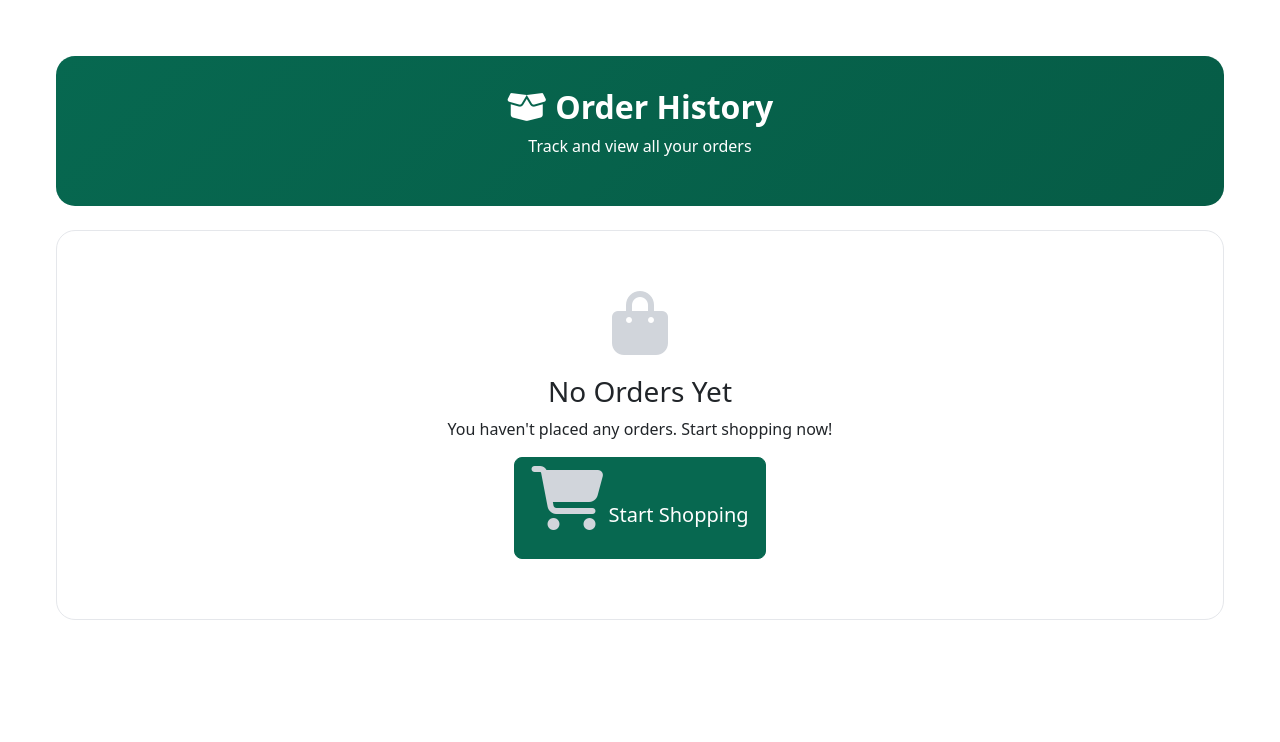
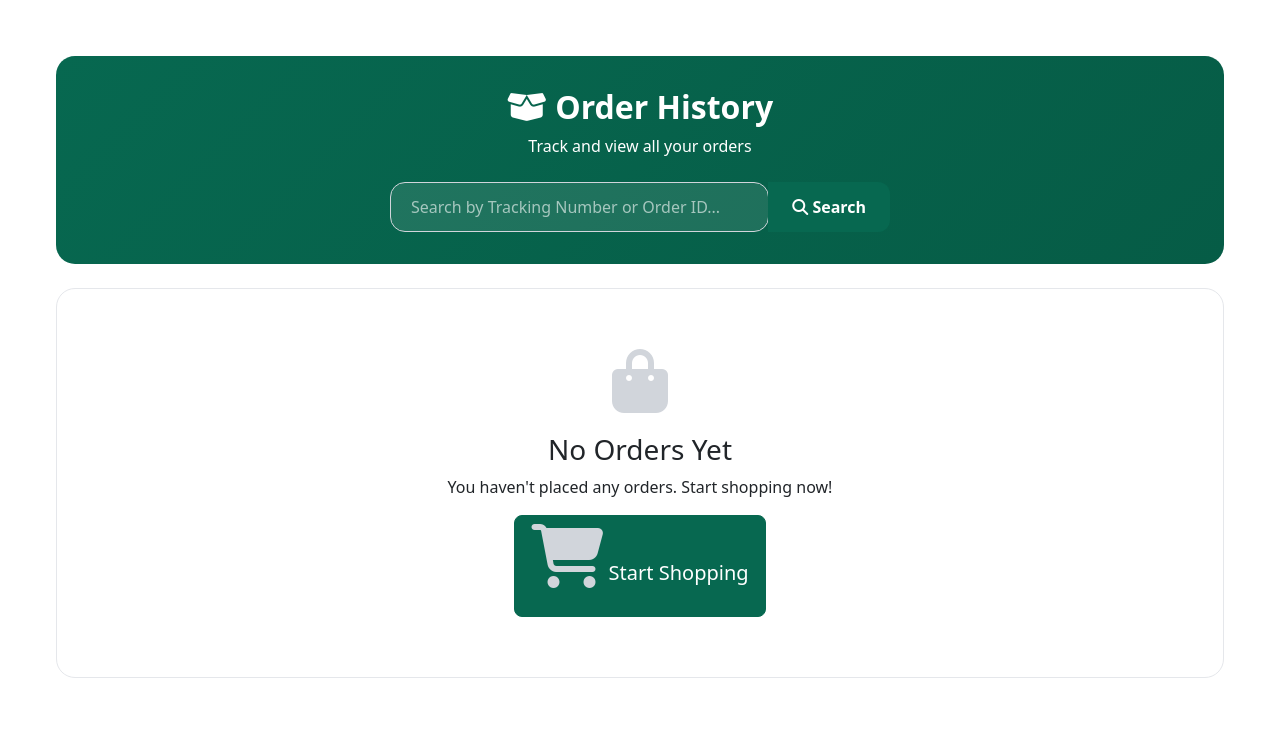
Before and after one commit to AdamDono/BuyMo, a Flask app: page /orders in a window 1280 px wide. Shown: the part 88-830 px from the top of the page. Before the commit the page ends 708 px from the top, so only its background shows below. Run offline with Flask 3, Linux system fonts and the light colour scheme; the visitor is signed in with stand-in values (Sample User, id 1); data that the repository does not hold is empty; some libraries are stand-ins or nearby versions.

Commit message:
Improve Order History layout, add tracking search, and fix email button styling

```diff
--- a/app.py
+++ b/app.py
@@ -789,6 +789,11 @@ def payfast_return():
                 login_user(user, remember=True, force=True)
                 session.permanent = True
                 session['user_id'] = user.id
+
+                # Clear cart count cache
+                cache_key = f'cart_count_{user.id}'
+                session.pop(cache_key, None)
+
                 flash('Order placed successfully! Check your orders page for details.', 'success')
                 return redirect(url_for('orders'))
         except ValueError:
@@ -1271,15 +1276,27 @@ def orders():
     cur = conn.cursor()
 
     # Fetch completed orders with delivery info and status
+    search_query = request.args.get('search', '').strip()
+
     try:
-        cur.execute('''
-            SELECT o.id, o.total_amount, o.order_date, o.status, o.delivery_method,
-                   o.full_name, o.phone, o.street_address, o.suburb, o.city,
-                   o.province, o.postal_code, o.delivery_fee, o.pickup_date
-            FROM orders o
-            WHERE o.user_id = %s
-            ORDER BY o.order_date DESC;
-        ''', (current_user.id,))
+        if search_query:
+            cur.execute('''
+                SELECT o.id, o.total_amount, o.order_date, o.status, o.delivery_method,
+                       o.full_name, o.phone, o.street_address, o.suburb, o.city,
+                       o.province, o.postal_code, o.delivery_fee, o.pickup_date, o.tracking_number
+                FROM orders o
+                WHERE o.user_id = %s AND (o.tracking_number ILIKE %s OR CAST(o.id AS TEXT) ILIKE %s)
+                ORDER BY o.order_date DESC;
+            ''', (current_user.id, f'%{search_query}%', f'%{search_query}%'))
+        else:
+            cur.execute('''
+                SELECT o.id, o.total_amount, o.order_date, o.status, o.delivery_method,
+                       o.full_name, o.phone, o.street_address, o.suburb, o.city,
+                       o.province, o.postal_code, o.delivery_fee, o.pickup_date, o.tracking_number
+                FROM orders o
+                WHERE o.user_id = %s
+                ORDER BY o.order_date DESC;
+            ''', (current_user.id,))
         completed_orders = cur.fetchall()
     except Exception as e:
         # If columns don't exist yet, rollback and try basic query
@@ -1349,6 +1366,7 @@ def orders():
             'postal_code': order[11],
             'delivery_fee': float(order[12]) if order[12] else 0,
             'pickup_date': order[13],
+            'tracking_number': order[14],
             'order_items': [{'name': item[0], 'image': item[1], 'quantity': item[2], 'price_at_purchase': float(item[3])} for item in order_items]
         })
 
--- a/templates/emails/order_confirmation.html
+++ b/templates/emails/order_confirmation.html
@@ -82,7 +82,7 @@
         .btn {
             display: inline-block;
             background: #076850;
-            color: white !important;
+            color: #ffffff !important;
             padding: 14px 28px;
             border-radius: 8px;
             text-decoration: none;
@@ -131,7 +131,8 @@
             </table>
 
             <div style="text-align: center;">
-                <a href="https://buymo.onrender.com/orders" class="btn">View Order Status</a>
+                <a href="https://buymo.onrender.com/orders" class="btn" style="color: #ffffff !important;">View Order
+                    Status</a>
             </div>
 
             <p style="margin-top: 40px;">If you have any questions, simply reply to this email. We're happy to help!</p>
--- a/templates/orders.html
+++ b/templates/orders.html
@@ -164,6 +164,42 @@
             flex-direction: column;
             align-items: flex-start;
         }
+
+        .tracking-tag {
+            width: 100%;
+            text-align: left !important;
+            margin: 10px 0;
+        }
+    }
+
+    .order-search-form {
+        max-width: 500px;
+        margin: 0 auto;
+    }
+
+    .order-search-form .form-control {
+        border-radius: 12px 0 0 12px;
+        border: 2px solid rgba(255, 255, 255, 0.2);
+        background: rgba(255, 255, 255, 0.1);
+        color: white;
+        padding: 12px 20px;
+    }
+
+    .order-search-form .form-control::placeholder {
+        color: rgba(255, 255, 255, 0.6);
+    }
+
+    .order-search-form .btn {
+        border-radius: 0 12px 12px 0;
+        background: white;
+        color: var(--opus-green);
+        font-weight: 700;
+        border: none;
+        padding: 0 24px;
+    }
+
+    .order-search-form .btn:hover {
+        background: #f8f9fa;
     }
 </style>
 {% endblock %}
@@ -174,6 +210,17 @@
     <div class="orders-header">
         <h2><i class="fas fa-box-open"></i> Order History</h2>
         <p>Track and view all your orders</p>
+
+        <!-- Search Form -->
+        <form action="{{ url_for('orders') }}" method="GET" class="order-search-form mt-4">
+            <div class="input-group">
+                <input type="text" name="search" class="form-control"
+                    placeholder="Search by Tracking Number or Order ID..." value="{{ request.args.get('search', '') }}">
+                <button class="btn btn-primary" type="submit">
+                    <i class="fas fa-search"></i> Search
+                </button>
+            </div>
+        </form>
     </div>
 
     {% if orders %}
@@ -182,15 +229,22 @@
         <div class="order-header">
             <div>
                 <div class="order-number">Order #{{ order.id }}</div>
-                {% if order.tracking_number %}
-                <div style="color: #076850; font-size: 0.9rem; font-weight: 600; margin-top: 4px;">
-                    <i class="fas fa-shipping-fast"></i> Tracking: {{ order.tracking_number }}
-                </div>
-                {% endif %}
                 <div style="color: #6b7280; font-size: 0.9rem;">
                     <i class="fas fa-calendar"></i> {{ order.order_date.strftime('%B %d, %Y at %I:%M %p') }}
                 </div>
             </div>
+
+            {% if order.tracking_number %}
+            <div class="tracking-tag"
+                style="background: #f0fdf4; border: 1px solid #dcfce7; padding: 8px 16px; border-radius: 12px; text-align: right;">
+                <span
+                    style="font-size: 0.75rem; color: #065c46; text-transform: uppercase; font-weight: 700; display: block; margin-bottom: 2px;">Tracking
+                    Number</span>
+                <span style="color: #076850; font-weight: 800; font-size: 1.1rem; letter-spacing: 0.5px;">{{
+                    order.tracking_number }}</span>
+            </div>
+            {% endif %}
+
             <div>
                 {% if order.status == 'processing' %}
                 <span class="status-badge status-processing">
```
